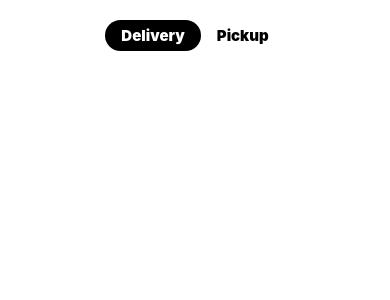
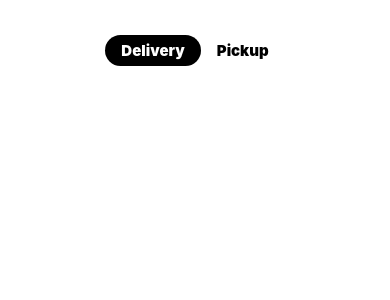
Before and after one commit to mobahaa2001/Uber-Eats-Clone, a React Native app: screen / in a window 390 px wide. Shown: the top 300 px of the page. Built offline with nearby package versions, Linux system fonts and the light colour scheme.

Commit message:
Update Home.tsx

```diff
--- a/src/Screens/Home/Home.tsx
+++ b/src/Screens/Home/Home.tsx
@@ -5,9 +5,19 @@ import styles from './style'
 
 export default function Home() {
   return (
-    <View style={{flex: 1,
-        marginTop:20}}>
-      <HeaderTaps />
-    </View>
+    <SafeAreaView
+      style={{
+        borderColor:"#eee",
+        flex: 1,
+        marginTop:20
+      }}>
+      <View
+        style={{
+          borderColor:"#fff",
+          padding: 15
+        }}>
+        <HeaderTaps />
+      </View>
+    </SafeAreaView>
   )
 }
```
